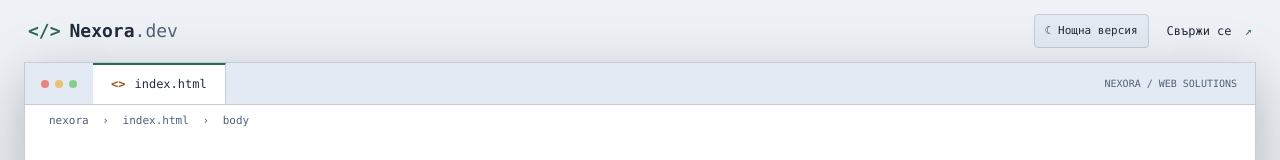
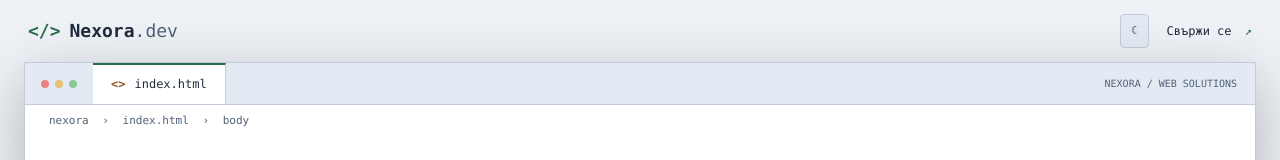
Before and after one commit to dimitragilova-perfecto/my-project, a plain HTML site: page index.html in a window 1280 px wide. Shown: the top 160 px of the page. Drawn offline with Linux system fonts and the light colour scheme.

Commit message:
Update index.html

```diff
--- a/index.html
+++ b/index.html
@@ -238,7 +238,7 @@
   <header class="topbar">
     <a class="brand" href="#presentation"><span class="brand-mark" aria-hidden="true">&lt;/&gt;</span>Nexora<span class="brand-extension">.dev</span></a>
     <div class="top-actions">
-      <button class="theme-toggle" id="theme-toggle" type="button" aria-label="Смени цветната тема">☀ Светла версия</button>
+      <button class="theme-toggle" id="theme-toggle" type="button" aria-label="Смени цветната тема">☀</button>
       <a class="header-contact" href="mailto:hello@nexora.dev">Свържи се <span aria-hidden="true">↗</span></a>
     </div>
   </header>
@@ -450,7 +450,7 @@
     function applyTheme(light) {
       document.body.classList.toggle('light-theme', light);
       themeButton.setAttribute('aria-pressed', String(light));
-      themeButton.textContent = light ? '☾ Нощна версия' : '☀ Светла версия';
+      themeButton.textContent = light ? '☾' : '☀';
     }
     applyTheme(savedTheme ? savedTheme === 'light' : prefersLight);
     themeButton.addEventListener('click', () => {
```
